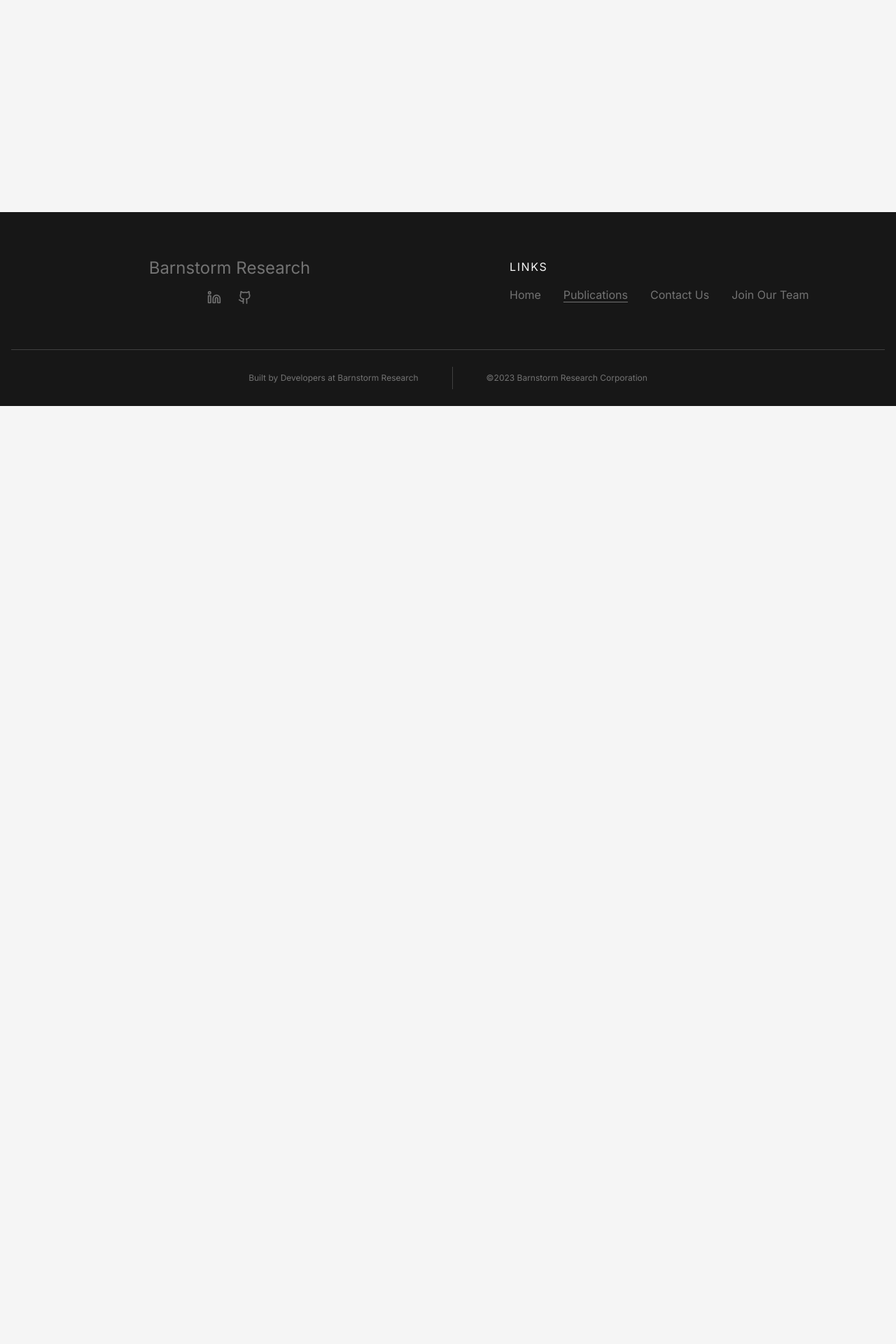
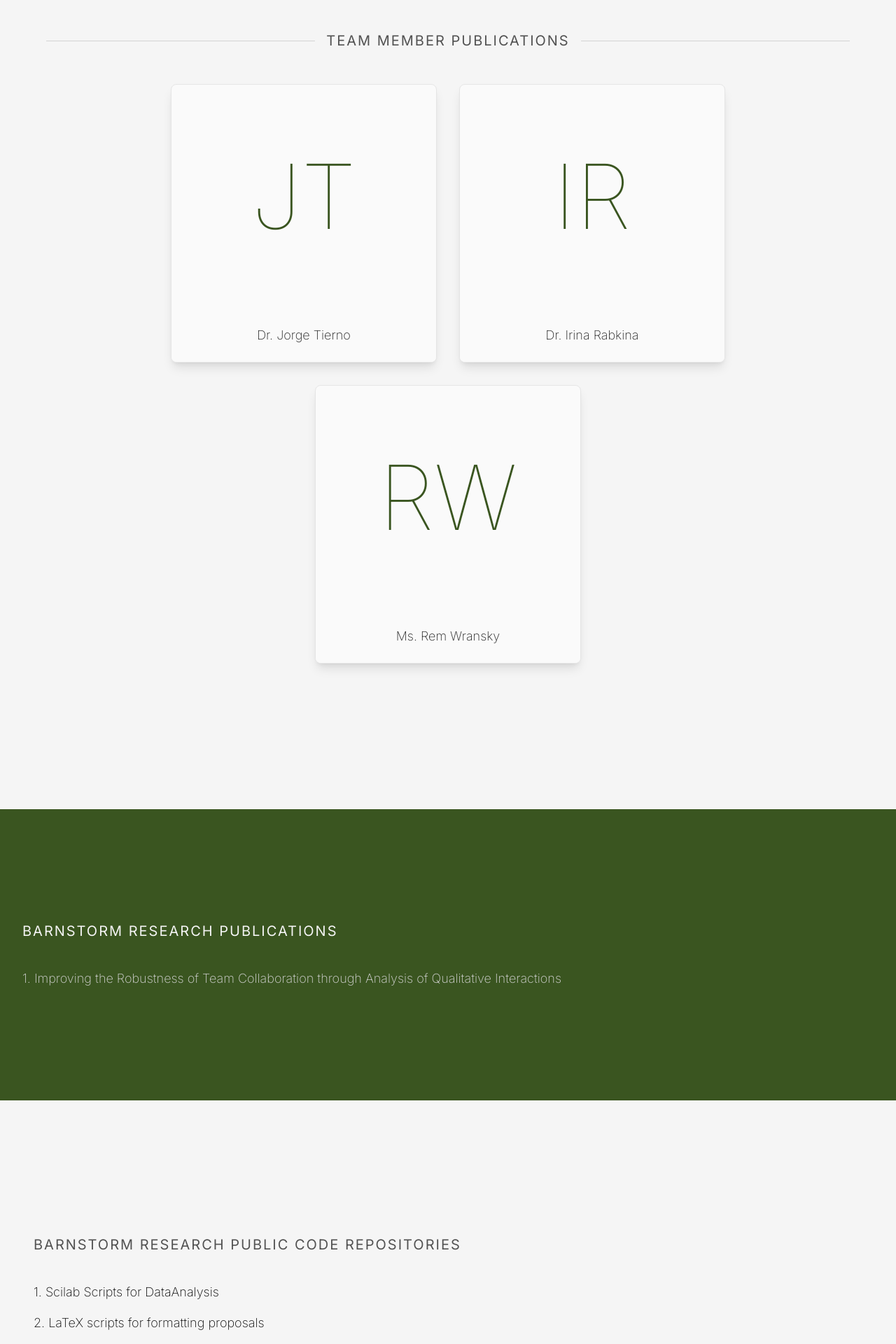
Before and after one commit to Barnstorm-Research/brc-web, a Next.js app: page /publications in a window 1280 px wide. Shown: the part 220-2140 px from the top of the page at 70% size. Before the commit the page ends 800 px from the top, so only its background shows below. Built offline with nearby package versions, Linux system fonts and the light colour scheme.

Commit message:
Feature publications (#8)
* Added to publications page.

* Updated publication links.

* Small styling change.

* add Dr. Rabkina

---------

Co-authored-by: Brandon Dykun <brandon.dykun@barnstormresearch.com>
Co-authored-by: Rem Wransky <13735131+RWransky@users.noreply.github.com>

```diff
--- /dev/null
+++ b/app/components/PublicationCard.tsx
@@ -0,0 +1,53 @@
+import Image from "next/image";
+import Link from "next/link";
+import { ArrowRight } from "lucide-react";
+import { TeamMemberLinkType } from "../publications/page";
+
+const PublicationCard = ({ name, href, image, prefix }: TeamMemberLinkType) => {
+  const nameSplit = name.split(" ");
+  const firstInitial = nameSplit[0][0];
+  const lastInitial = nameSplit[nameSplit.length - 1][0];
+
+  const cardBg = "bg-neutral-50";
+  const cardTextColor = "text-main-accent";
+  const cardFooterBg = "bg-neutral-50";
+  const cardFooterTextColor = "text-neutral-800";
+
+  return (
+    <Link
+      href={href}
+      className={`group w-full max-w-[380px] sm:w-[380px] md:max-w-none shadow-lg rounded-lg overflow-hidden md:hover:shadow-2xl transition-all duration-700 md:hover:scale-105 delay-100 ${cardTextColor} ${cardBg} border border-solid border-neutral-200`}
+    >
+      <div className="flex-col w-full relative">
+        {image ? (
+          <Image
+            src={image}
+            alt={name}
+            width={200}
+            height={200}
+            className="w-full h-80 bg-cover bg-center object-cover"
+          />
+        ) : (
+          <div className="w-full h-80 text-9xl flex justify-center items-center font-thin">
+            <div>{`${firstInitial}${lastInitial}`}</div>
+          </div>
+        )}
+        <div
+          className={`text-center px-4 py-6 ${cardFooterBg} relative ${cardFooterTextColor} flex justify-center items-center`}
+        >
+          <div className="md:group-hover:-ml-10 transition-all duration-500 ease-in-out relative w-fit font-extralight text-lg z-0 delay-100">
+            <span
+              className={`${cardFooterBg} z-10`}
+            >{`${prefix} ${name}`}</span>
+            <ArrowRight
+              size={23}
+              className="md:group-hover:opacity-100 opacity-0 transition-all absolute right-0 md:group-hover:-right-10 top-[3px] duration-500 -z-[1] delay-100"
+            />
+          </div>
+        </div>
+      </div>
+    </Link>
+  );
+};
+
+export default PublicationCard;
--- a/app/publications/page.tsx
+++ b/app/publications/page.tsx
@@ -1,14 +1,152 @@
 import type { Metadata } from "next";
+import Link from "next/link";
+import { StaticImageData } from "next/image";
+import { ExternalLink } from "lucide-react";
+import PublicationCard from "../components/PublicationCard";
 
 export const metadata: Metadata = {
   title: "Publications",
   description: "Notable Publications from Our Team",
 };
 
+export type TeamMemberLinkType = {
+  name: string;
+  href: string;
+  image?: StaticImageData;
+  prefix: "Dr." | "Ms." | "Mr.";
+};
+
 const PublicationsPage = () => {
+  const teamMemberLinks: TeamMemberLinkType[] = [
+    {
+      name: "Jorge Tierno",
+      href: "https://scholar.google.com/citations?user=sqNXWIMAAAAJ&hl=en&oi=ao",
+      image: undefined,
+      prefix: "Dr.",
+    },
+    {
+      name: "Irina Rabkina",
+      href: "https://scholar.google.com/citations?hl=en&user=g5T4T24AAAAJ",
+      image: undefined,
+      prefix: "Dr.",
+    },
+    {
+      name: "Rem Wransky",
+      href: "https://scholar.google.com/citations?user=oO21unYAAAAJ&hl=en&oi=sra",
+      image: undefined,
+      prefix: "Ms.",
+    },
+    // {
+    //   name: "Lissangel Martinez",
+    //   href: "",
+    //   image: undefined,
+    //   prefix: "Ms.",
+    // },
+  ];
+
+  const barnstormPublications = [
+    {
+      href: "https://barnstormresearch.com/wp-content/uploads/2019/09/NLP2FMachine-Learning-Icon.pdf",
+      text: "Improving the Robustness of Team Collaboration through Analysis of Qualitative Interactions",
+    },
+  ];
+
+  const barnstormRepos = [
+    {
+      href: "https://github.com/jtierno2/scilabscripts",
+      text: "Scilab Scripts for DataAnalysis",
+    },
+    {
+      href: "https://github.com/jtierno2/Latexfiles",
+      text: "LaTeX scripts for formatting proposals",
+    },
+  ];
+
   return (
     <main className="flex flex-col p-6 sm:p-12 flex-1">
-      <h1>Publications</h1>
+      <h1 className="text-2xl text-neutral-700 tracking-wider uppercase mb-32">
+        Publications
+      </h1>
+
+      <section className="mb-40">
+        <div className="flex justify-center items-center pb-12">
+          <div className="h-[1px] flex-1 bg-neutral-300 mx-2 max-w-sm hidden sm:block"></div>
+          <h2 className="text-xl uppercase tracking-widest text-neutral-600 text-center sm:mx-2">
+            Team Member Publications
+          </h2>
+          <div className="h-[1px] flex-1 bg-neutral-300 mx-2 max-w-sm hidden sm:block"></div>
+        </div>
+        <div className="flex flex-wrap gap-8 items-center justify-center max-w-7xl xl:m-auto">
+          {teamMemberLinks.map((link) => {
+            return (
+              <PublicationCard
+                name={link.name}
+                href={link.href}
+                image={link.image}
+                prefix={link.prefix}
+                key={link.name}
+              />
+            );
+          })}
+        </div>
+      </section>
+
+      <section className="mt-12 mb-24 bg-main-accent py-40 px-4 sm:px-8 -mx-6 sm:-mx-12">
+        <h2 className="text-xl pb-10 uppercase tracking-widest text-neutral-100">
+          Barnstorm Research Publications
+        </h2>
+        <ul className="flex flex-col gap-4">
+          {barnstormPublications.map((pub, i) => {
+            return (
+              <li key={pub.text}>
+                <Link
+                  href={pub.href}
+                  target="_blank"
+                  className="flex gap-4 items-center text-neutral-300 w-fit group"
+                >
+                  <span>
+                    <span className="mr-4 font-extralight text-lg hover:tracking-wide transition-all duration-500 delay-75">
+                      {`${i + 1}. ${pub.text}`}
+                    </span>
+                    <ExternalLink
+                      size={17}
+                      className="-mt-1 inline transition-all opacity-0 group-hover:opacity-100 duration-300 delay-200"
+                    />
+                  </span>
+                </Link>
+              </li>
+            );
+          })}
+        </ul>
+      </section>
+
+      <section className="mt-24 mb-40">
+        <h2 className="text-xl pb-10 uppercase tracking-widest text-neutral-600">
+          Barnstorm Research Public Code Repositories
+        </h2>
+        <ul className="flex flex-col gap-4">
+          {barnstormRepos.map((repo, i) => {
+            return (
+              <li key={repo.text}>
+                <Link
+                  href={repo.href}
+                  className="flex gap-4 items-center hover:text-main-accent w-fit group"
+                >
+                  <span>
+                    <span className="mr-4 font-extralight text-lg text-neutral-950 hover:tracking-wide transition-all duration-500 delay-75">
+                      {`${i + 1}. ${repo.text}`}
+                    </span>
+                    <ExternalLink
+                      size={17}
+                      className="-mt-1 inline transition-all opacity-0 group-hover:opacity-100 duration-300 delay-200"
+                    />
+                  </span>
+                </Link>
+              </li>
+            );
+          })}
+        </ul>
+      </section>
     </main>
   );
 };
```
